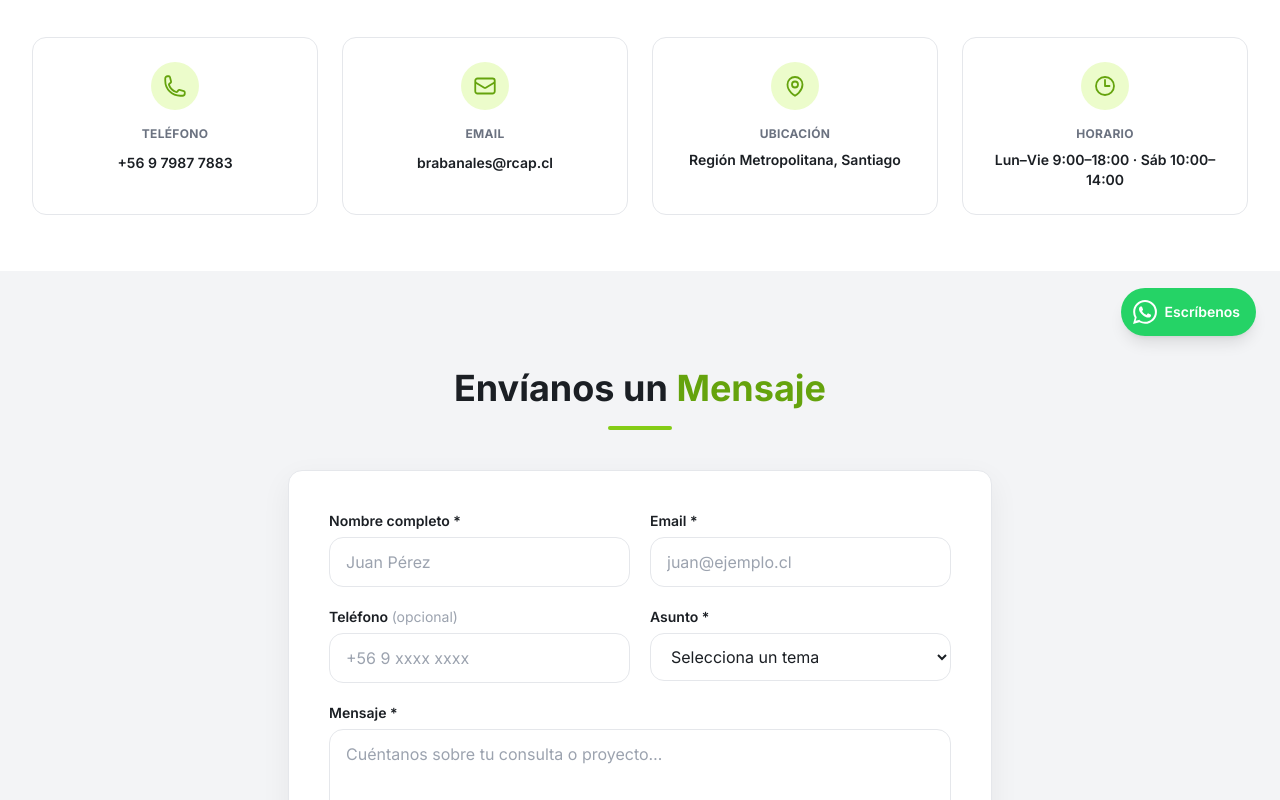
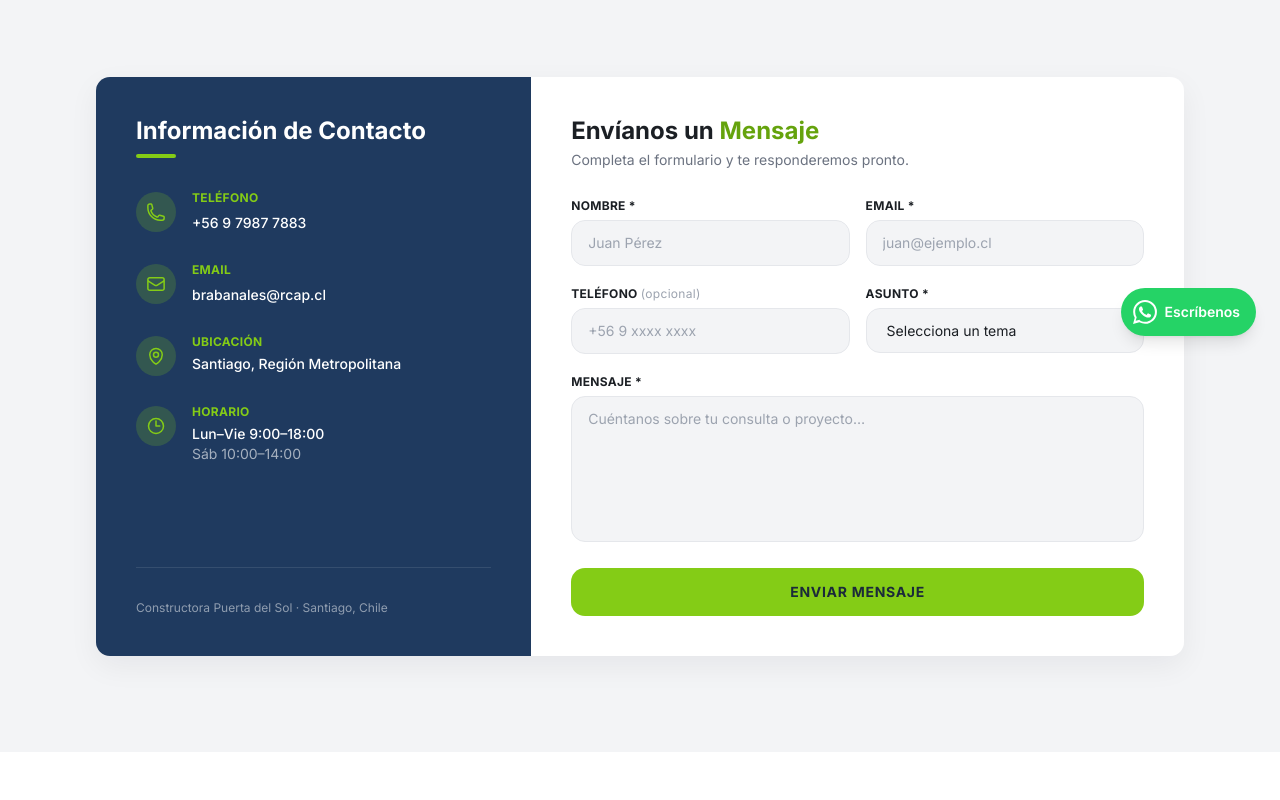
Before and after one commit to contactofixlab-lab/constructora-pds, a Next.js app: page /contacto in a window 1280 px wide. Shown: the part 440-1240 px from the top of the page. Built offline with nearby package versions, Linux system fonts and the light colour scheme.

Commit message:
fix: logo navbar h-20 (mas grande), footer sin caja blanca + brightness-0 invert para fondo oscuro, contacto layout lado a lado (sidebar azul oscura + form blanco)

```diff
--- a/src/app/(pages)/contacto/page.tsx
+++ b/src/app/(pages)/contacto/page.tsx
@@ -26,7 +26,7 @@ const faqs = [
 ];
 
 const inputCls =
-  'w-full px-4 py-3 border border-border rounded-card bg-white text-text-title placeholder:text-text-light focus:outline-none focus:ring-2 focus:ring-accent focus:border-accent transition-colors';
+  'w-full px-4 py-3 border border-border rounded-card bg-background-alt text-text-title placeholder:text-text-light focus:outline-none focus:ring-2 focus:ring-accent focus:border-accent transition-colors text-sm';
 
 export default function Contacto() {
   const [formData, setFormData] = useState({
@@ -48,7 +48,7 @@ export default function Contacto() {
     }, 4000);
   };
 
-  const contactCards = [
+  const contactItems = [
     {
       label: 'Teléfono',
       value: '+56 9 7987 7883',
@@ -69,7 +69,7 @@ export default function Contacto() {
     },
     {
       label: 'Ubicación',
-      value: 'Región Metropolitana, Santiago',
+      value: 'Santiago, Región Metropolitana',
       href: null,
       icon: (
         <path strokeLinecap="round" strokeLinejoin="round" strokeWidth={1.8}
@@ -78,7 +78,8 @@ export default function Contacto() {
     },
     {
       label: 'Horario',
-      value: 'Lun–Vie 9:00–18:00 · Sáb 10:00–14:00',
+      value: 'Lun–Vie 9:00–18:00',
+      value2: 'Sáb 10:00–14:00',
       href: null,
       icon: (
         <path strokeLinecap="round" strokeLinejoin="round" strokeWidth={1.8}
@@ -101,74 +102,87 @@ export default function Contacto() {
         </div>
       </section>
 
-      {/* ===== Tarjetas de contacto ===== */}
-      <section className="py-14 bg-background-surface">
-        <div className="max-w-7xl mx-auto px-4 sm:px-6 lg:px-8">
-          <div className="grid sm:grid-cols-2 lg:grid-cols-4 gap-6">
-            {contactCards.map((c) => (
-              <div
-                key={c.label}
-                className="bg-white rounded-card border border-border p-6 text-center hover:shadow-card transition-shadow group"
-              >
-                <div className="w-12 h-12 rounded-full bg-accent-soft flex items-center justify-center mx-auto mb-4 group-hover:bg-accent/20 transition-colors">
-                  <svg className="w-6 h-6 text-accent-hover" fill="none" stroke="currentColor" viewBox="0 0 24 24">
-                    {c.icon}
+      {/* ===== Formulario + Info lateral ===== */}
+      <section className="py-section bg-background-alt">
+        <div className="max-w-6xl mx-auto px-4 sm:px-6 lg:px-8">
+          <div className="rounded-card overflow-hidden shadow-card grid md:grid-cols-5">
+
+            {/* ── Sidebar de contacto ── */}
+            <div className="md:col-span-2 bg-primary p-8 md:p-10 flex flex-col justify-between">
+              <div>
+                <h2 className="text-2xl font-bold text-white mb-2">Información de Contacto</h2>
+                <div className="w-10 h-1 bg-accent rounded-full mb-8" />
+
+                <div className="space-y-7">
+                  {contactItems.map((item) => (
+                    <div key={item.label} className="flex items-start gap-4">
+                      <div className="w-10 h-10 rounded-full bg-accent/20 flex items-center justify-center flex-shrink-0 mt-0.5">
+                        <svg className="w-5 h-5 text-accent" fill="none" stroke="currentColor" viewBox="0 0 24 24">
+                          {item.icon}
                         </svg>
                       </div>
-                <p className="text-xs font-bold uppercase tracking-wide text-text-secondary mb-2">{c.label}</p>
-                {c.href ? (
-                  <a href={c.href} className="text-text-title font-semibold hover:text-accent-hover transition-colors text-sm">
-                    {c.value}
+                      <div>
+                        <p className="text-accent text-xs font-bold uppercase tracking-wide mb-1">{item.label}</p>
+                        {item.href ? (
+                          <a href={item.href} className="text-white hover:text-accent transition-colors font-medium text-sm">
+                            {item.value}
                           </a>
                         ) : (
-                  <p className="text-text-title font-semibold text-sm">{c.value}</p>
+                          <>
+                            <p className="text-white font-medium text-sm">{item.value}</p>
+                            {'value2' in item && item.value2 && (
+                              <p className="text-white/60 text-sm">{item.value2}</p>
                             )}
+                          </>
+                        )}
+                      </div>
                     </div>
                   ))}
                 </div>
               </div>
-      </section>
 
-      {/* ===== Formulario ===== */}
-      <section className="py-section bg-background-alt">
-        <div className="max-w-3xl mx-auto px-4 sm:px-6 lg:px-8">
-          <div className="text-center mb-10">
-            <h2 className="text-3xl md:text-4xl font-bold text-text-title inline-block">
+              {/* Decoración inferior */}
+              <div className="mt-12 pt-8 border-t border-white/10">
+                <p className="text-white/50 text-xs">Constructora Puerta del Sol · Santiago, Chile</p>
+              </div>
+            </div>
+
+            {/* ── Formulario ── */}
+            <div className="md:col-span-3 bg-white p-8 md:p-10">
+              <h2 className="text-2xl font-bold text-text-title mb-1">
                 Envíanos un <span className="text-accent-hover">Mensaje</span>
               </h2>
-            <div className="w-16 h-1 bg-accent rounded-full mx-auto mt-4" />
-          </div>
+              <p className="text-text-secondary text-sm mb-7">Completa el formulario y te responderemos pronto.</p>
 
-          <div className="bg-white rounded-card border border-border shadow-card p-8 md:p-10">
               {submitted ? (
-              <div className="text-center py-12">
-                <div className="w-16 h-16 rounded-full bg-accent-soft flex items-center justify-center mx-auto mb-4">
+                <div className="flex flex-col items-center justify-center py-16">
+                  <div className="w-16 h-16 rounded-full bg-accent-soft flex items-center justify-center mb-4">
                     <svg className="w-8 h-8 text-accent-hover" fill="none" stroke="currentColor" viewBox="0 0 24 24">
                       <path strokeLinecap="round" strokeLinejoin="round" strokeWidth={2.5} d="m4.5 12.75 6 6 9-13.5" />
                     </svg>
                   </div>
                   <h3 className="text-xl font-bold text-text-title mb-2">¡Mensaje enviado!</h3>
-                <p className="text-text-base">Nos pondremos en contacto a la brevedad.</p>
+                  <p className="text-text-base text-sm">Nos pondremos en contacto a la brevedad.</p>
                 </div>
               ) : (
                 <form onSubmit={handleSubmit} className="space-y-5">
-                <div className="grid md:grid-cols-2 gap-5">
+                  <div className="grid sm:grid-cols-2 gap-4">
                     <div>
-                    <label className="block text-sm font-semibold text-text-title mb-1.5">Nombre completo *</label>
+                      <label className="block text-xs font-bold text-text-title uppercase tracking-wide mb-1.5">Nombre *</label>
                       <input type="text" name="name" placeholder="Juan Pérez" value={formData.name} onChange={handleChange} required className={inputCls} />
                     </div>
                     <div>
-                    <label className="block text-sm font-semibold text-text-title mb-1.5">Email *</label>
+                      <label className="block text-xs font-bold text-text-title uppercase tracking-wide mb-1.5">Email *</label>
                       <input type="email" name="email" placeholder="juan@ejemplo.cl" value={formData.email} onChange={handleChange} required className={inputCls} />
                     </div>
                   </div>
-                <div className="grid md:grid-cols-2 gap-5">
+                  <div className="grid sm:grid-cols-2 gap-4">
                     <div>
-                    <label className="block text-sm font-semibold text-text-title mb-1.5">Teléfono <span className="text-text-light font-normal">(opcional)</span></label>
+                      <label className="block text-xs font-bold text-text-title uppercase tracking-wide mb-1.5">Teléfono <span className="normal-case font-normal text-text-light">(opcional)</span></label>
                       <input type="tel" name="phone" placeholder="+56 9 xxxx xxxx" value={formData.phone} onChange={handleChange} className={inputCls} />
                     </div>
                     <div>
-                    <label className="block text-sm font-semibold text-text-title mb-1.5">Asunto *</label>
+                      <label className="block text-xs font-bold text-text-title uppercase tracking-wide mb-1.5">Asunto *</label>
                       <select name="subject" value={formData.subject} onChange={handleChange} required className={inputCls}>
                         <option value="">Selecciona un tema</option>
                         <option>Información general</option>
@@ -180,14 +194,15 @@ export default function Contacto() {
                     </div>
                   </div>
                   <div>
-                  <label className="block text-sm font-semibold text-text-title mb-1.5">Mensaje *</label>
+                    <label className="block text-xs font-bold text-text-title uppercase tracking-wide mb-1.5">Mensaje *</label>
                     <textarea name="message" placeholder="Cuéntanos sobre tu consulta o proyecto…" value={formData.message} onChange={handleChange} required rows={6} className={inputCls + ' resize-none'} />
                   </div>
-                <button type="submit" className="w-full bg-accent hover:bg-accent-hover text-dark font-bold py-3.5 rounded-card transition-colors text-sm uppercase tracking-wide">
+                  <button type="submit" className="w-full bg-accent hover:bg-accent-hover text-dark font-bold py-3.5 rounded-card transition-colors text-sm uppercase tracking-wider">
                     Enviar Mensaje
                   </button>
                 </form>
               )}
+            </div>
           </div>
         </div>
       </section>
@@ -208,7 +223,7 @@ export default function Contacto() {
                   onClick={() => setOpenFaq(openFaq === i ? null : i)}
                   className="w-full flex items-center justify-between px-6 py-4 text-left hover:bg-background-alt transition-colors"
                 >
-                  <span className="font-semibold text-text-title pr-4">{faq.q}</span>
+                  <span className="font-semibold text-text-title pr-4 text-sm">{faq.q}</span>
                   <svg
                     className={`w-5 h-5 text-accent flex-shrink-0 transition-transform ${openFaq === i ? 'rotate-180' : ''}`}
                     fill="none" stroke="currentColor" viewBox="0 0 24 24"
--- a/src/components/layout/Footer.tsx
+++ b/src/components/layout/Footer.tsx
@@ -9,13 +9,11 @@ export default function Footer() {
         <div className="grid md:grid-cols-3 gap-10 mb-10">
           {/* Logo + descripción */}
           <div>
-            <div className="bg-white rounded-card inline-flex p-3 mb-4">
-              <img
-                src="/30ee6226e_logo_puertas.png"
-                alt="Constructora Puerta del Sol"
-                className="h-10 w-auto object-contain"
-              />
-            </div>
+            <img
+              src="/30ee6226e_logo_puertas.png"
+              alt="Constructora Puerta del Sol"
+              className="h-16 w-auto object-contain mb-4 brightness-0 invert"
+            />
             <p className="text-text-inverse_secondary text-sm max-w-xs">
               Desarrollamos proyectos de construcción de alto estándar, con calidad y compromiso en
               cada etapa.
--- a/src/components/layout/Navbar.tsx
+++ b/src/components/layout/Navbar.tsx
@@ -22,7 +22,7 @@ export default function Navbar() {
             <img
               src="/30ee6226e_logo_puertas.png"
               alt="Constructora Puerta del Sol"
-              className="h-16 w-auto object-contain"
+              className="h-20 w-auto object-contain"
             />
           </Link>
 
```
Lines whose indentation alone changed are shown as unchanged.
